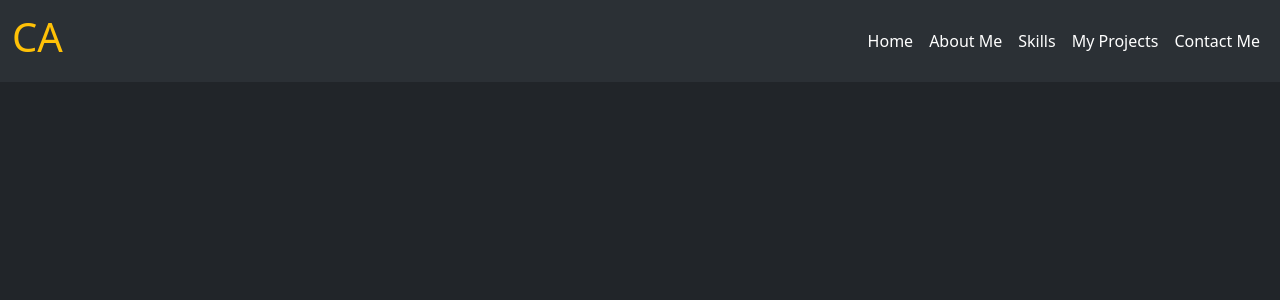
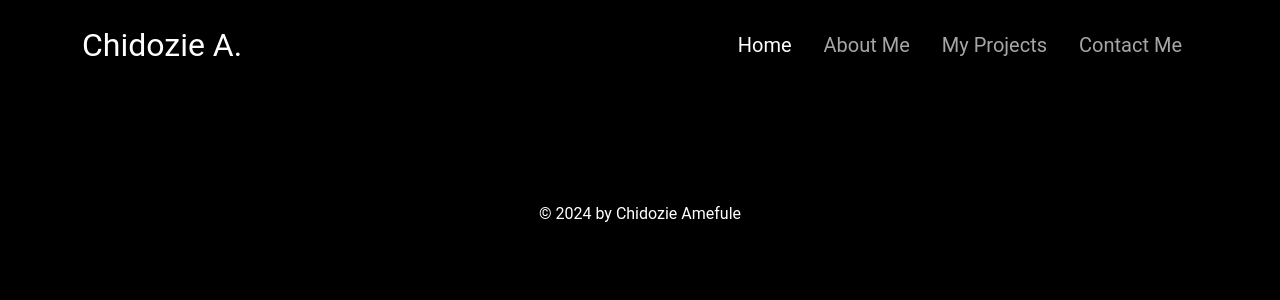
Before and after one commit to Chido100/my-portfolio-website, a Django app: page / in a window 1280 px wide. Shown: the top 300 px of the page. Run offline with Django 4.2, Linux system fonts and the light colour scheme; data that the repository does not hold is empty.

Commit message:
Updated contact me model

```diff
--- a/portfolio/dashboard/forms.py
+++ b/portfolio/dashboard/forms.py
@@ -6,4 +6,4 @@
 class ContactMeForm(forms.ModelForm):
     class Meta:
         model = ContactMe
-        fields = ['subject', 'message']
+        fields = ['first_name', 'last_name', 'email', 'subject', 'message']
--- a/portfolio/dashboard/models.py
+++ b/portfolio/dashboard/models.py
@@ -50,8 +50,11 @@
 
 
 class ContactMe(models.Model):
+    first_name = models.CharField(max_length=100)
+    last_name = models.CharField(max_length=100)
     subject = models.CharField(max_length=255)
     message = models.TextField()
+    email = models.EmailField()
 
     class Meta:
         verbose_name_plural = 'Contact Me'
--- a/portfolio/templates/base.html
+++ b/portfolio/templates/base.html
@@ -4,43 +4,54 @@
     <meta charset="UTF-8">
     <meta name="viewport" content="width=device-width, initial-scale=1.0">
     {% if title %}
-        <title>Portfolio - {{ title }}</title>
+        <title>{{ title }} | Chidozie Amefule</title>
     {% else %}
-        <title>Portfolio</title>
+        <title>Chidozie Amefule</title>
     {% endif %}
+
+    <style>
+        body {
+            background-color: black;
+            color: white;
+            font-family: 'Roboto', Verdana, Geneva, Tahoma, sans-serif;
+        }
+
+        h2.card-title {
+            font-weight: bold;
+        }
+    </style>
 
     <link href="https://cdn.jsdelivr.net/npm/bootstrap@5.3.2/dist/css/bootstrap.min.css" rel="stylesheet" integrity="sha384-T3c6CoIi6uLrA9TneNEoa7RxnatzjcDSCmG1MXxSR1GAsXEV/Dwwykc2MPK8M2HN" crossorigin="anonymous">
 </head>
 <body>
 
-  <nav class="navbar navbar-expand-lg bg-body-tertiary text-center">
-    <div class="container-fluid mx-auto">
-      <a class="navbar-brand text-warning" href="/"><h1>CA</h1></a>
+  <nav class="navbar navbar-expand-lg bg-black py-3">
+    <div class="container">
+        <a class="navbar-brand text-white fs-2" href="/">Chidozie A.</a>
         <button class="navbar-toggler" type="button" data-bs-toggle="collapse" data-bs-target="#navbarNav" aria-controls="navbarNav" aria-expanded="false" aria-label="Toggle navigation">
             <span class="navbar-toggler-icon"></span>
         </button>
-      <div class="collapse navbar-collapse" id="navbarNav">
+        <div class="collapse navbar-collapse justify-content-end" id="navbarNav">
             <ul class="navbar-nav ms-auto">
                 <li class="nav-item">
-            <a class="nav-link active" href="/">Home</a>
+                    <a class="nav-link active text-grey fs-5 px-3" href="/">Home</a>
                 </li>
                 <li class="nav-item">
-            <a class="nav-link active" href="{% url 'about' %}">About Me</a>
+                    <a class="nav-link text-grey fs-5 px-3" href="{% url 'about' %}">About Me</a>
+                </li>
+                <!--<li class="nav-item">
+                    <a class="nav-link text-grey fs-5 px-3" href="{% url 'skills' %}">Skills</a>
+                </li>-->
+                <li class="nav-item">
+                    <a class="nav-link text-grey fs-5 px-3" href="{% url 'portfolio-projects' %}">My Projects</a>
                 </li>
                 <li class="nav-item">
-            <a class="nav-link active" href="{% url 'skills' %}">Skills</a>
-          </li>
-          <li class="nav-item">
-            <a class="nav-link active" href="{% url 'portfolio-projects' %}">My Projects</a>
-          </li>
-          <li class="nav-item">
-            <a class="nav-link active" href="{% url 'contact-me' %}">Contact Me</a>
+                    <a class="nav-link text-grey fs-5 px-3" href="{% url 'contact-me' %}">Contact Me</a>
                 </li>
             </ul>
         </div>
     </div>
 </nav>
-
 
 <div class="mt-5">
     {% if messages %}
@@ -55,6 +66,15 @@
     {% endblock content %}
 </div>
 
+<!-- Footer -->
+<footer class="bg-black text-white text-center py-3 mt-5">
+    <div class="container">
+        <p class="mb-0">&copy; 2024 by Chidozie Amefule</p>
+    </div>
+</footer>
+
+
+
 
 <script src="https://cdn.jsdelivr.net/npm/bootstrap@5.3.2/dist/js/bootstrap.bundle.min.js" integrity="sha384-C6RzsynM9kWDrMNeT87bh95OGNyZPhcTNXj1NW7RuBCsyN/o0jlpcV8Qyq46cDfL" crossorigin="anonymous"></script>
 </body>
--- a/portfolio/templates/dashboard/dashboard.html
+++ b/portfolio/templates/dashboard/dashboard.html
@@ -2,38 +2,76 @@
 
 {% block content %}
 
-<section class="bg-dark p-5 p-lg-0 text-center text-dark text-sm-start">
+<style>
+    body {
+        background-color: black;
+        color: white;
+        font-family: 'Roboto', Verdana, Geneva, Tahoma, sans-serif;
+    }
+
+
+    h2.card-title {
+        font-weight: bold;
+    }
+</style>
+
+<!--<section class="bg-black p-5 p-lg-0 text-center text-dark text-sm-start">
     <div class="container">
-        <div class="row d-sm-flex align-items-center justify-content-between">
+        <div class="row justify-content-center align-items-center">
             {% for item in items %}
-                <div class="col-md-4 mx-auto">
-                    <div class="media">
-                        <img src="{{ item.image.url }}" class="rounded-circle account-img" style="width:400px; height:400px;" alt="Profile Picture">
-                    </div>
-                </div>
-                <div class="col-md-6">
-                    <div class="card border-0">
+                <div class="col-12 col-md-10 col-lg-8 my-5">
+                    <div class="card border-0 bg-transparent">
                         <div class="card-body">
-                            <h2 class="card-title text-center display-2">{{ item.name }}</h2>
-                            <h5 class="card-text text-center display-5">{{ item.job_title }}</h5>
-
-                        </div>
-                        <div class="card-body">
-                            <div>
-                                {{ item.intro }}
+                            <div class="media mb-4 text-center">
+                                <img src="{{ item.image.url }}" class="account-img" style="width:550px; height:600px; border: 5px solid #000000; box-shadow: 0 0 15px rgba(0,0,0,0.5);" alt="Profile Picture">
                             </div>
-                        </div>
-                        <div class="text-center">
-                            <a href="https://www.linkedin.com/in/chidozieamefule/"><img src="media/logo/linkedin.png" class="img-thumbnail" style="width:50px; height:50px;"></a>
-                            <a href="https://github.com/Chido100"><img src="media/logo/github.png" class="img-thumbnail" style="width:50px; height:50px;"></a>
-                            <br><br><button class="btn btn-warning">Download CV</button>
+                            <h2 class="card-title text-center display-4 text-warning">{{ item.name }}</h2>
+                            <h5 class="card-text text-center text-white display-6">{{ item.job_title }}</h5>
+                            <p class="mt-3 text-white-75">{{ item.intro }}</p>
+                            <div class="text-center mt-4">
+                                <a href="https://www.linkedin.com/in/chidozieamefule/" target="_blank" class="mx-2">
+                                    <img src="media/logo/linkedin.png" class="img-thumbnail bg-warning" style="width:40px; height:40px; border: none;" alt="LinkedIn">
+                                </a>
+                                <a href="https://github.com/Chido100" target="_blank" class="mx-2">
+                                    <img src="media/logo/github.png" class="img-thumbnail bg-warning" style="width:40px; height:40px; border: none;" alt="GitHub">
+                                </a>
+                            </div>
                         </div>
                     </div>
                 </div>
+            {% endfor %}
+        </div>
+    </div>
+</section>-->
 
+<section class="bg-black p-5 p-lg-0 text-center text-dark text-sm-start">
+    <div class="container">
+        <div class="row justify-content-center align-items-center">
+            {% for item in items %}
+                <div class="col-12 col-md-10 col-lg-8 my-5">
+                    <div class="card border-0 bg-transparent">
+                        <div class="card-body">
+                            <div class="media mb-4 text-center">
+                                <img src="{{ item.image.url }}" class="account-img" style="width:550px; height:600px; border: 5px solid #000000; box-shadow: 0 0 15px rgba(0,0,0,0.5);" alt="Profile Picture">
+                            </div>
+                            <h2 class="card-title text-center display-4 text-warning">{{ item.name }}</h2>
+                            <h5 class="card-text text-center text-white display-6">{{ item.job_title }}</h5>
+                            <p class="mt-3 text-white-75">{{ item.intro }}</p>
+                            <div class="text-center mt-4">
+                                <a href="https://www.linkedin.com/in/chidozieamefule/" target="_blank" class="mx-2">
+                                    <img src="media/logo/linkedin.png" class="img-thumbnail bg-warning" style="width:40px; height:40px; border: none;" alt="LinkedIn">
+                                </a>
+                                <a href="https://github.com/Chido100" target="_blank" class="mx-2">
+                                    <img src="media/logo/github.png" class="img-thumbnail bg-warning" style="width:40px; height:40px; border: none;" alt="GitHub">
+                                </a>
+                            </div>
+                        </div>
+                    </div>
+                </div>
             {% endfor %}
         </div>
     </div>
 </section>
 
+
 {% endblock content %}
--- a/portfolio/templates/dashboard/skills.html
+++ b/portfolio/templates/dashboard/skills.html
@@ -18,4 +18,5 @@
           </div>
         </div>
       </div>
+
 {% endblock content %}
```
Also changed, not shown: portfolio/templates/dashboard/about.html (+19 -6 lines), portfolio/templates/dashboard/contactme.html (+14 -2 lines), portfolio/templates/dashboard/portfolio_projects.html (+13 -1 lines), portfolio/dashboard/migrations/0007_contactme_email.py (added), portfolio/dashboard/migrations/0008_contactme_first_name_contactme_last_name.py (added), portfolio/dashboard/migrations/0009_alter_contactme_email_alter_contactme_first_name_and_more.py (added), portfolio/media/profile_image/IMG_0428.jpeg (deleted), portfolio/media/profile_image/nnado2.png (added), 2 other files. Lines whose indentation alone changed are shown as unchanged.
